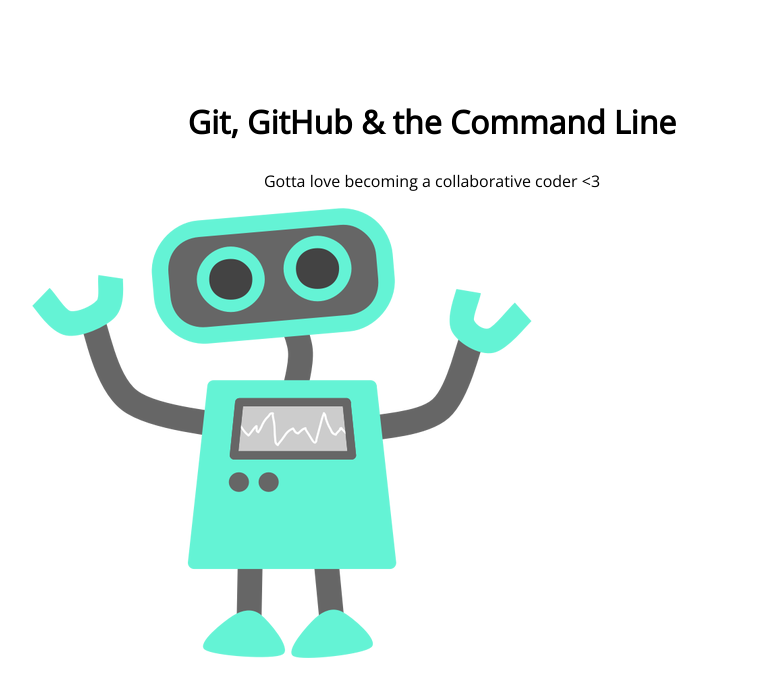
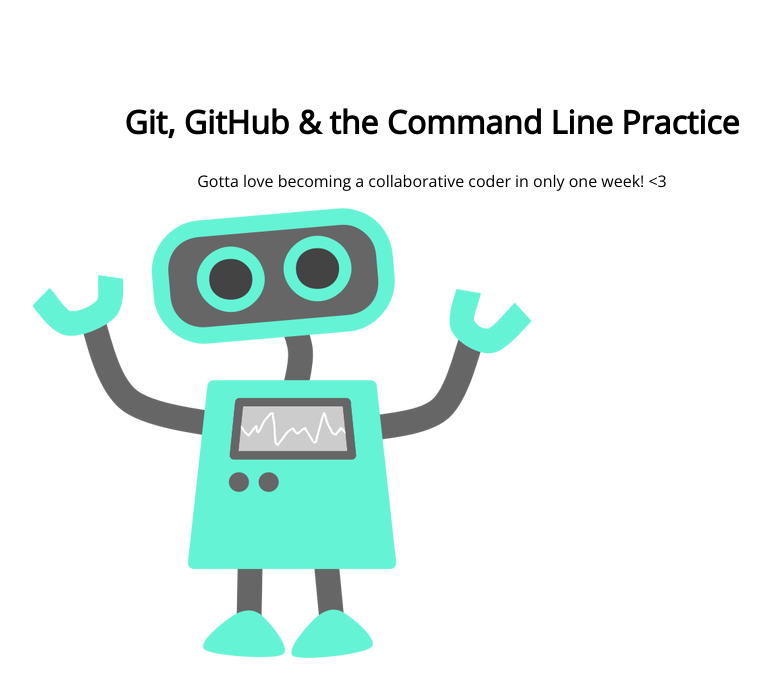
Before and after one commit to sjbonline/105-project, a plain HTML site: page index.html in a window 1280 px wide. Shown: the whole page, without its empty margins (208-979 px from the left). Drawn offline with nearby package versions, Linux system fonts and the light colour scheme.

Commit message:
changed title and text

```diff
--- a/index.html
+++ b/index.html
@@ -8,8 +8,8 @@
 </head>
 <body>
 	<section>
-		<h1>Git, GitHub & the Command Line</h1>
-		<p>Gotta love becoming a collaborative coder <3</p>
+		<h1>Git, GitHub & the Command Line Practice</h1>
+		<p>Gotta love becoming a collaborative coder in only one week! <3</p>
 		<img src="img/happy-blue-robot.png">
 	</section>
 </body>
```
